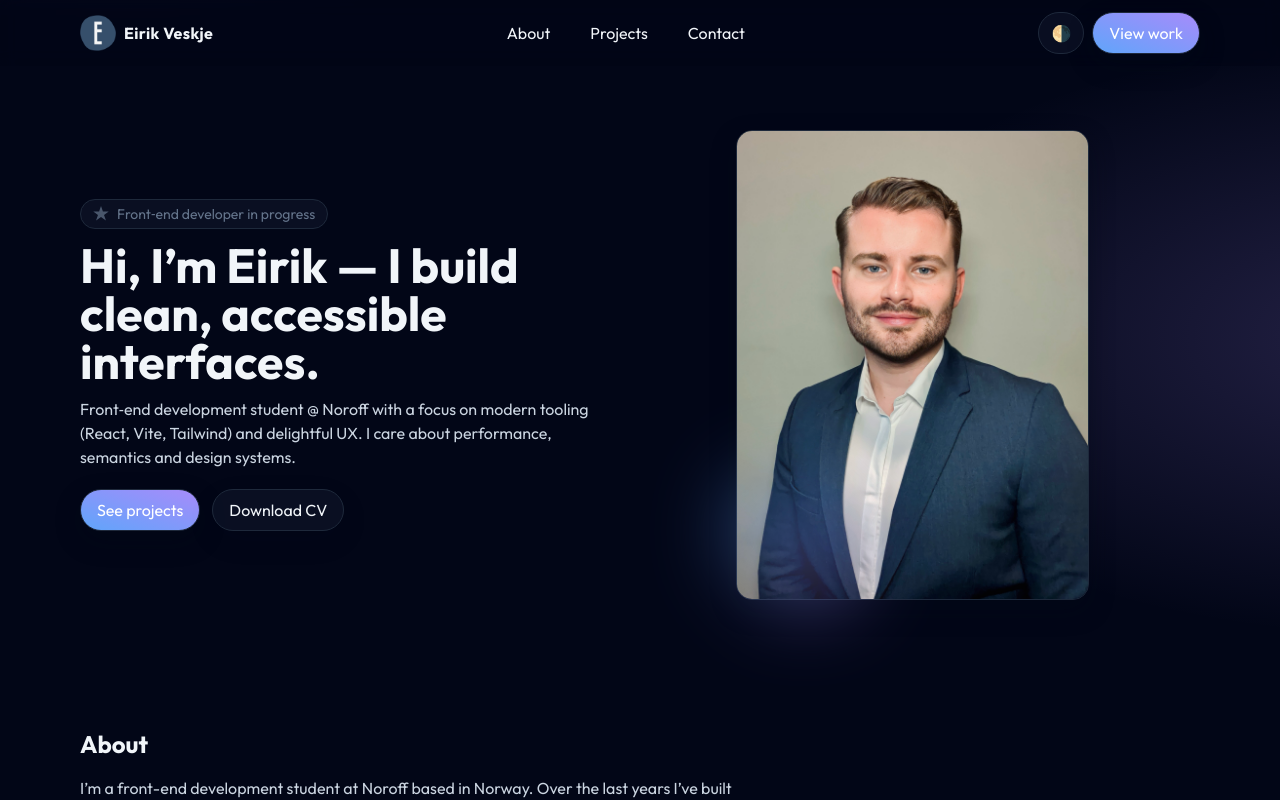
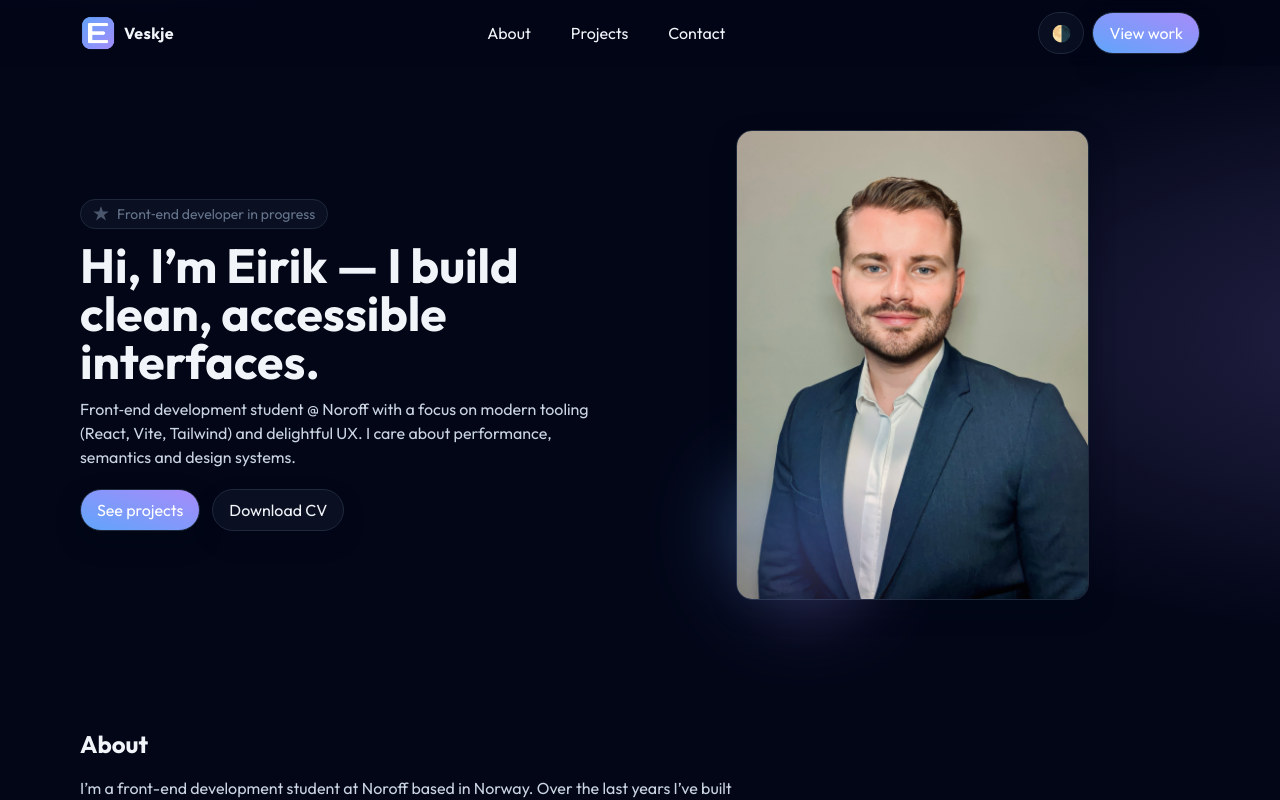
Before and after one commit to EVeskje/Portfolio, a React (Vite) app: page / in a window 1280 px wide. Shown: the top 800 px of the page. Built offline with nearby package versions, Linux system fonts and the light colour scheme.

Commit message:
Update logo

```diff
--- a/src/components/Header.jsx
+++ b/src/components/Header.jsx
@@ -75,7 +75,7 @@
       <div className="container relative flex items-center justify-between gap-3 py-3">
         <a href="#top" className="flex items-center gap-2" aria-label="Homepage">
           <img src="/images/Logo-env.png" alt="ENV logo" className="h-9 w-9 rounded-xl" />
-          <span className="font-bold tracking-wide">Eirik Veskje</span>
+          <span className="font-bold tracking-wide">Veskje</span>
         </a>
 
         {/* Desktop nav */}
```
Also changed, not shown: public/images/Logo-env.png.
